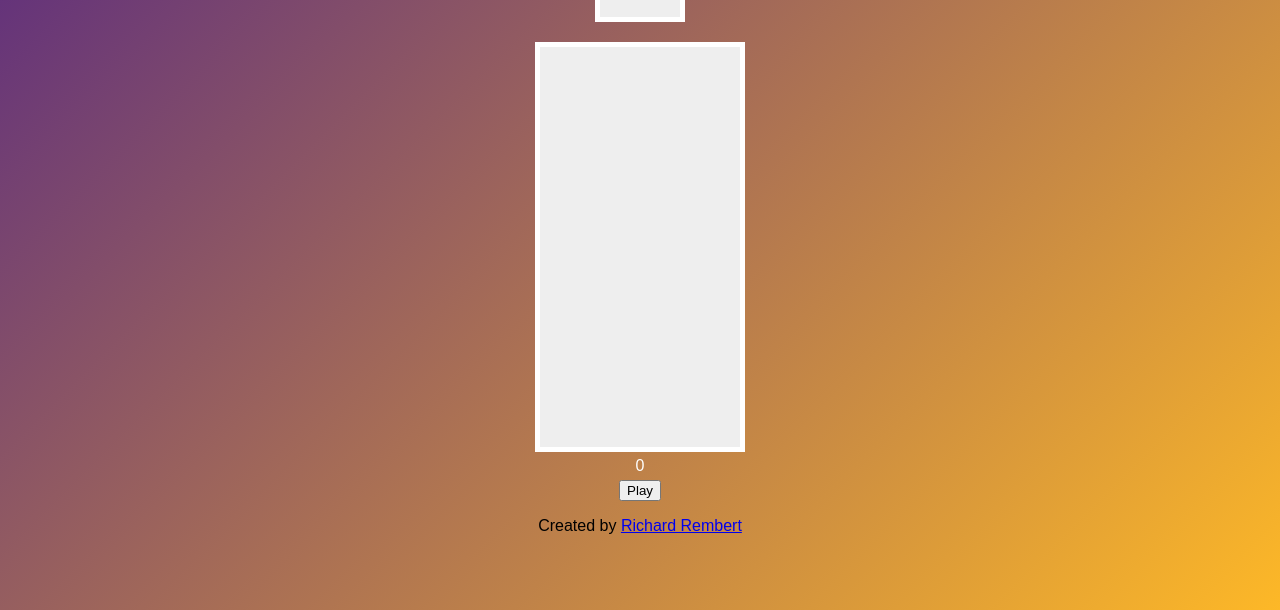
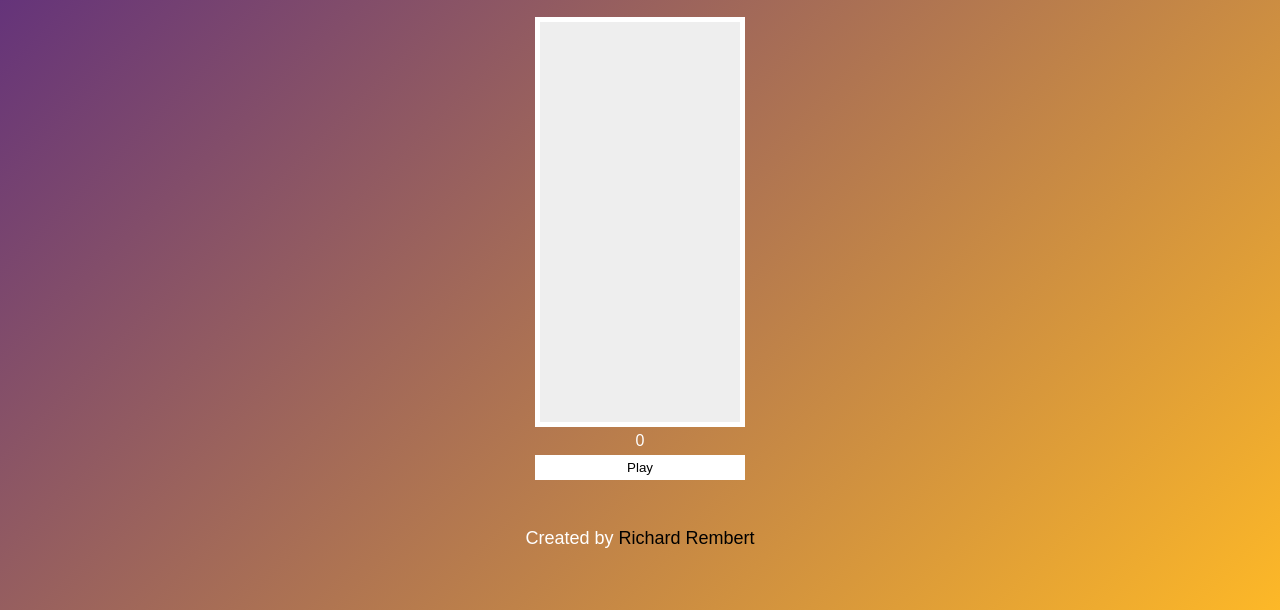
Before and after one commit to rembertdesigns/Tetris-Game, a plain HTML site: page index.html in a window 1280 px wide. Shown: the part 206-816 px from the top of the page. Drawn offline with Linux system fonts and the light colour scheme.

Commit message:
Adding Footer

```diff
--- a/style.css
+++ b/style.css
@@ -68,5 +68,35 @@
   #score {
     padding: 5px;
     color: white;
+  }
+  #start {
+    width: 210px;
+  /*   border: solid 5px white; */
+    cursor: pointer;
+    background: white;
+    border: none;
+    padding: 5px;
+    margin-bottom: 20px;
+  }
 
+  #start:hover,
+  #start:focus {
+    background: #eee;
+    border-color: #eee;
   }
+
+  footer {
+    font-size: 18px;
+    padding: 10px;
+    color: #fff;
+  }
+
+  footer a {
+    text-decoration: none;
+    color: #000;
+  }
+
+  footer a:hover {
+    text-decoration: underline;
+    color: #fff;
+  }
```
